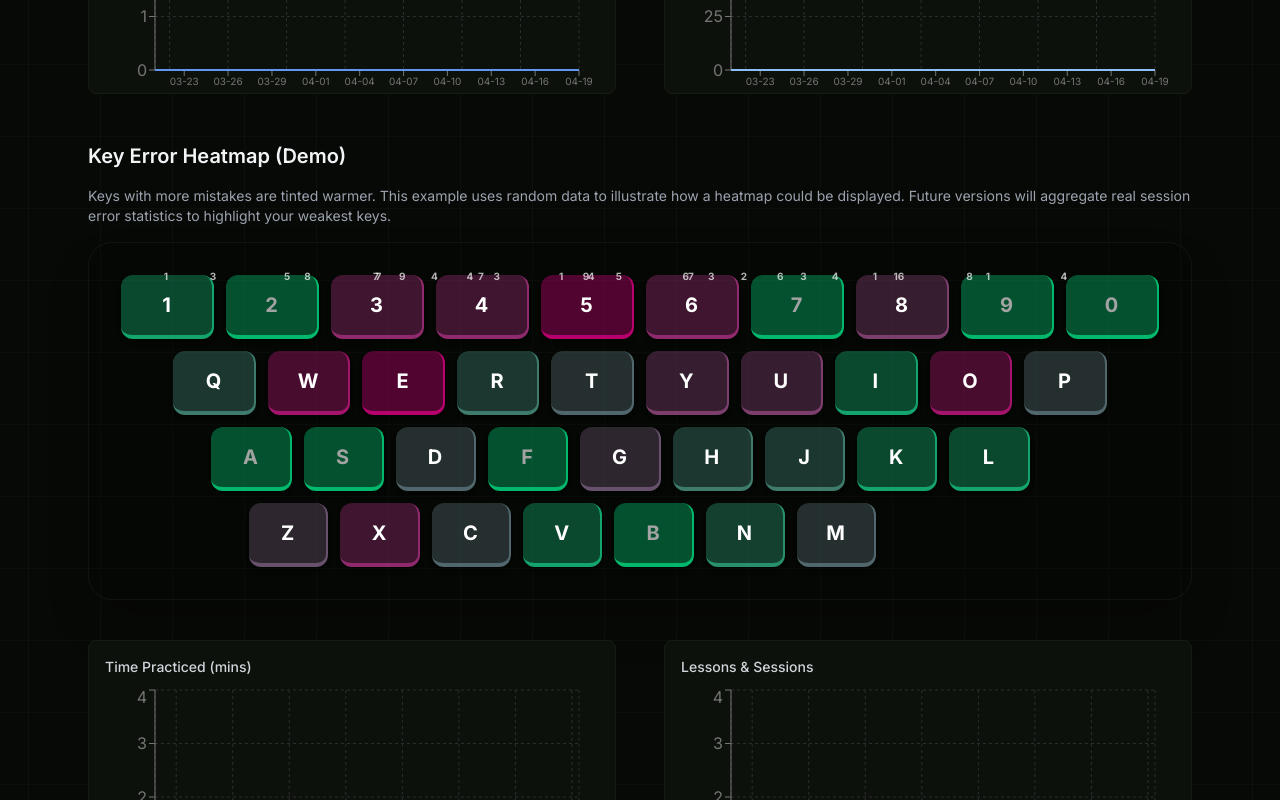
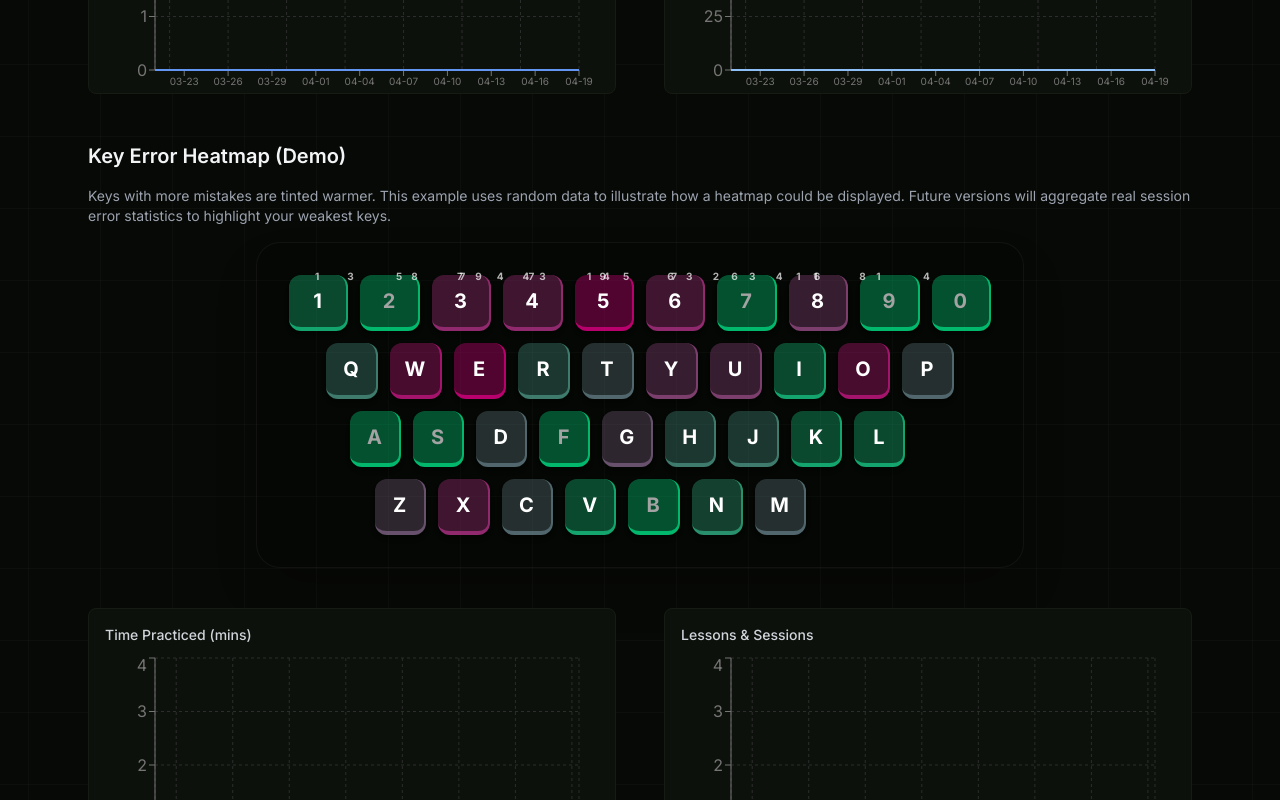
Before and after one commit to Satya522/TypeForge, a Next.js app: page /analytics in a window 1280 px wide. Shown: the part 512-1312 px from the top of the page. Built offline with nearby package versions, Linux system fonts and the light colour scheme; no server answers; the database is empty; sample sign-in values are in the browser's storage.

Commit message:
style(Analytics): constrain heatmap max-width and height to prevent excessive stretching on large screens

```diff
--- a/src/components/KeyHeatmap.tsx
+++ b/src/components/KeyHeatmap.tsx
@@ -29,7 +29,7 @@ export default function KeyHeatmap({ data }: { data: Record<string, number> }) {
     };
   };
   return (
-    <div className="flex flex-col gap-2 lg:gap-3 w-full bg-black/20 p-4 lg:p-8 rounded-3xl border border-white/5 shadow-2xl overflow-hidden">
+    <div className="flex flex-col gap-2 lg:gap-3 w-full max-w-3xl mx-auto bg-black/20 p-4 lg:p-8 rounded-3xl border border-white/5 shadow-2xl overflow-hidden">
       {rows.map((row, ri) => (
         <div key={ri} className="flex gap-2 lg:gap-3 justify-center w-full">
           {ri === 1 && <div className="flex-[0.5]" />}
@@ -42,7 +42,7 @@ export default function KeyHeatmap({ data }: { data: Record<string, number> }) {
             return (
               <div
                 key={key}
-                className="flex-1 min-w-[2rem] h-12 sm:h-14 lg:h-16 flex flex-col items-center justify-center rounded-xl font-bold shadow-md transition-all duration-300 hover:scale-105 border-b-4 border-r-2"
+                className="flex-1 min-w-[2rem] h-10 sm:h-12 lg:h-14 flex flex-col items-center justify-center rounded-xl font-bold shadow-md transition-all duration-300 hover:scale-[1.03] border-b-4 border-r-2"
                 style={{
                    ...style,
                    backgroundColor: style.backgroundColor || 'var(--tw-colors-gray-900, #111827)',
```
